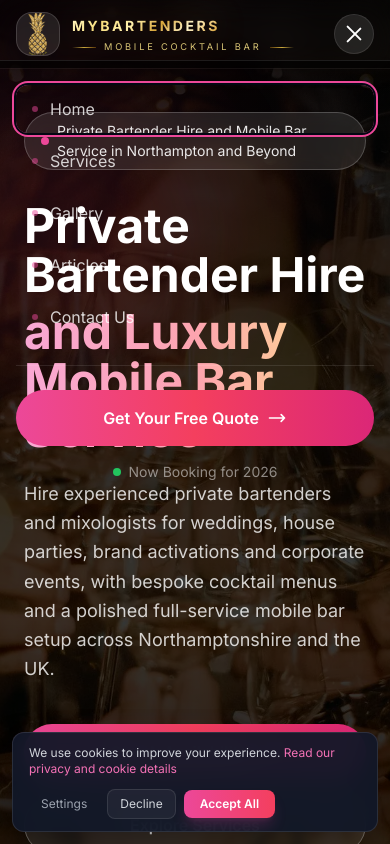
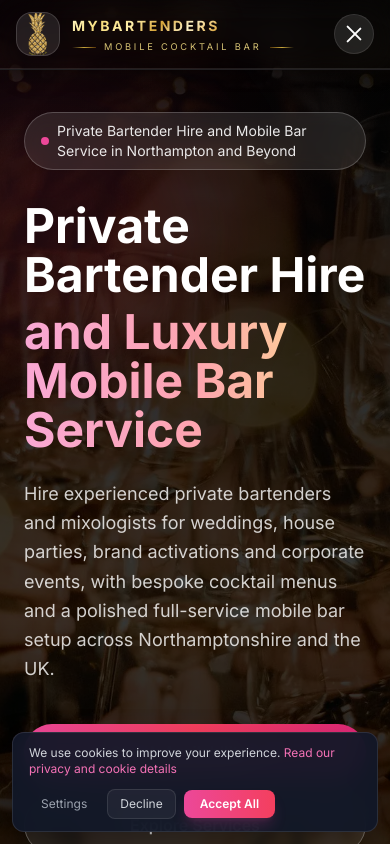
Before and after one commit to amora92/tailwind_mybartenders, a Next.js app: page / in a window 390 px wide. Both pictures are taken after a click on the button "Open menu". Shown: the top 844 px of the page. Built offline with nearby package versions, Linux system fonts and the light colour scheme.

Commit message:
navbar mobile
navbar mobile

```diff
--- a/components/MobileNav.tsx
+++ b/components/MobileNav.tsx
@@ -2,15 +2,59 @@
 
 import { useEffect, useRef, useState } from 'react'
 import Link from 'next/link'
+import { usePathname } from 'next/navigation'
 import { NAV_LINKS } from '@/constants'
 import { getBookingYear } from '@/constants/siteConfig'
 
 const MOBILE_MENU_ID = 'mobile-menu'
+const DESKTOP_BREAKPOINT = '(min-width: 1024px)'
 
 export default function MobileNav () {
   const [isMenuOpen, setIsMenuOpen] = useState(false)
+  const [navOffset, setNavOffset] = useState(72)
   const menuRef = useRef<HTMLDivElement>(null)
   const menuButtonRef = useRef<HTMLButtonElement>(null)
+  const pathname = usePathname()
+
+  useEffect(() => {
+    setIsMenuOpen(false)
+  }, [pathname])
+
+  useEffect(() => {
+    if (typeof window === 'undefined') return
+
+    const navbar = document.querySelector<HTMLElement>('[data-site-navbar="true"]')
+    if (!navbar) return
+
+    const updateOffset = () => {
+      setNavOffset(Math.max(64, Math.ceil(navbar.getBoundingClientRect().height)))
+    }
+
+    updateOffset()
+
+    const mediaQuery = window.matchMedia(DESKTOP_BREAKPOINT)
+    const handleDesktopChange = (event: MediaQueryListEvent) => {
+      if (event.matches) {
+        setIsMenuOpen(false)
+      }
+      updateOffset()
+    }
+
+    mediaQuery.addEventListener('change', handleDesktopChange)
+    window.addEventListener('resize', updateOffset, { passive: true })
+
+    let resizeObserver: ResizeObserver | null = null
+    if ('ResizeObserver' in window) {
+      resizeObserver = new ResizeObserver(updateOffset)
+      resizeObserver.observe(navbar)
+    }
+
+    return () => {
+      mediaQuery.removeEventListener('change', handleDesktopChange)
+      window.removeEventListener('resize', updateOffset)
+      resizeObserver?.disconnect()
+    }
+  }, [])
 
   useEffect(() => {
     const handleEscape = (event: KeyboardEvent) => {
@@ -27,7 +71,7 @@ export default function MobileNav () {
   useEffect(() => {
     if (!isMenuOpen) return
 
-    const handleClickOutside = (event: MouseEvent) => {
+    const handleClickOutside = (event: PointerEvent) => {
       const target = event.target as Node
       if (
         menuRef.current &&
@@ -39,8 +83,8 @@ export default function MobileNav () {
       }
     }
 
-    document.addEventListener('mousedown', handleClickOutside)
-    return () => document.removeEventListener('mousedown', handleClickOutside)
+    document.addEventListener('pointerdown', handleClickOutside)
+    return () => document.removeEventListener('pointerdown', handleClickOutside)
   }, [isMenuOpen])
 
   useEffect(() => {
@@ -72,9 +116,11 @@ export default function MobileNav () {
 
   useEffect(() => {
     document.body.style.overflow = isMenuOpen ? 'hidden' : ''
+    document.body.style.touchAction = isMenuOpen ? 'none' : ''
 
     return () => {
       document.body.style.overflow = ''
+      document.body.style.touchAction = ''
     }
   }, [isMenuOpen])
 
@@ -109,10 +155,10 @@ export default function MobileNav () {
       </button>
 
       <div
-        className={`fixed inset-0 bg-black/60 backdrop-blur-sm transition-opacity duration-300 lg:hidden ${
+        className={`fixed inset-x-0 bottom-0 bg-black/72 backdrop-blur-sm transition-opacity duration-300 lg:hidden ${
           isMenuOpen ? 'opacity-100' : 'pointer-events-none opacity-0'
         }`}
-        style={{ top: '60px' }}
+        style={{ top: `${navOffset}px` }}
         onClick={() => setIsMenuOpen(false)}
         aria-hidden='true'
       />
@@ -120,34 +166,78 @@ export default function MobileNav () {
       <div
         ref={menuRef}
         id={MOBILE_MENU_ID}
-        className={`fixed left-0 right-0 top-[60px] max-h-[calc(100vh-60px)] overflow-y-auto border-t border-white/10 bg-gray-950/98 transition-all duration-300 lg:hidden ${
+        role='dialog'
+        aria-modal='true'
+        aria-label='Mobile navigation menu'
+        className={`fixed inset-x-0 bottom-0 overflow-y-auto overscroll-contain border-t border-white/10 bg-[#070507] shadow-[0_-20px_40px_rgba(0,0,0,0.45)] transition-all duration-300 lg:hidden ${
           isMenuOpen
             ? 'translate-y-0 opacity-100'
-            : 'pointer-events-none -translate-y-4 opacity-0'
+            : 'pointer-events-none translate-y-6 opacity-0'
         }`}
-        aria-label='Mobile navigation'
+        style={{
+          top: `${navOffset}px`,
+          maxHeight: `calc(100dvh - ${navOffset}px)`
+        }}
       >
-        <nav className='container mx-auto px-4 py-6'>
-          <ul className='space-y-1'>
+        <nav className='mx-auto flex min-h-full w-full max-w-lg flex-col px-4 pb-[calc(env(safe-area-inset-bottom)+2rem)] pt-4'>
+          <div className='mb-4 flex items-center justify-between border-b border-white/10 pb-4'>
+            <div>
+              <p className='text-xs font-semibold uppercase tracking-[0.32em] text-amber-200/70'>
+                Mobile Cocktail Bar
+              </p>
+              <p className='mt-1 text-sm text-white/75'>
+                Private bartender hire, quotes and event info
+              </p>
+            </div>
+            <button
+              type='button'
+              onClick={() => setIsMenuOpen(false)}
+              className='flex h-10 w-10 items-center justify-center rounded-full border border-white/10 bg-white/5 text-white/80 transition-colors hover:bg-white/10 hover:text-white'
+              aria-label='Close mobile navigation'
+            >
+              <svg
+                className='h-5 w-5'
+                fill='none'
+                stroke='currentColor'
+                viewBox='0 0 24 24'
+              >
+                <path
+                  strokeLinecap='round'
+                  strokeLinejoin='round'
+                  strokeWidth={2}
+                  d='M6 18L18 6M6 6l12 12'
+                />
+              </svg>
+            </button>
+          </div>
+
+          <ul className='space-y-2'>
             {NAV_LINKS.map((link, index) => (
               <li key={link.key}>
                 <Link
                   href={link.href}
-                  className='group flex items-center gap-3 rounded-xl px-4 py-3 text-white/80 transition-colors hover:bg-white/5 hover:text-white focus:outline-none focus:ring-2 focus:ring-pink-500 focus:ring-offset-2 focus:ring-offset-gray-950'
+                  className='group flex items-center gap-3 rounded-2xl border border-white/5 bg-white/[0.04] px-4 py-3.5 text-white/85 transition-all hover:border-pink-500/30 hover:bg-white/[0.08] hover:text-white focus:outline-none focus:ring-2 focus:ring-pink-500 focus:ring-offset-2 focus:ring-offset-gray-950'
                   onClick={() => setIsMenuOpen(false)}
                   style={{ animationDelay: `${index * 50}ms` }}
                 >
-                  <span className='h-1.5 w-1.5 rounded-full bg-pink-500/50 transition-colors group-hover:bg-pink-500' />
-                  <span className='font-medium'>{link.label}</span>
+                  <span className='h-2 w-2 rounded-full bg-pink-500/70 transition-colors group-hover:bg-pink-400' />
+                  <span className='text-base font-medium'>{link.label}</span>
                 </Link>
               </li>
             ))}
           </ul>
 
-          <div className='mt-6 border-t border-white/10 pt-6'>
+          <div className='mt-6 rounded-[1.6rem] border border-white/10 bg-white/[0.04] p-4'>
+            <div className='mb-4 flex items-center gap-2 text-sm text-white/70'>
+              <span className='relative flex h-2 w-2'>
+                <span className='relative inline-flex h-2 w-2 rounded-full bg-green-500' />
+              </span>
+              <span>Now Booking for {getBookingYear()}</span>
+            </div>
+
             <Link
               href='/contact_us'
-              className='flex w-full items-center justify-center gap-2 rounded-full bg-gradient-to-r from-pink-500 via-rose-500 to-pink-600 px-6 py-4 font-semibold text-white'
+              className='flex w-full items-center justify-center gap-2 rounded-full bg-gradient-to-r from-pink-500 via-rose-500 to-pink-600 px-6 py-4 text-base font-semibold text-white shadow-lg shadow-pink-500/20'
               onClick={() => setIsMenuOpen(false)}
             >
               Get Your Free Quote
@@ -166,11 +256,8 @@ export default function MobileNav () {
               </svg>
             </Link>
 
-            <div className='mt-4 flex items-center justify-center gap-2 text-sm text-white/50'>
-              <span className='relative flex h-2 w-2'>
-                <span className='relative inline-flex h-2 w-2 rounded-full bg-green-500' />
-              </span>
-              <span>Now Booking for {getBookingYear()}</span>
+            <div className='mt-4 rounded-2xl border border-white/10 bg-black/30 px-4 py-3 text-sm text-white/60'>
+              Tap any page above or use the quote button to jump straight into booking.
             </div>
           </div>
         </nav>
--- a/components/Navbar.tsx
+++ b/components/Navbar.tsx
@@ -10,7 +10,8 @@ const linkClassName =
 export default function Navbar () {
   return (
     <nav
-      className='fixed left-0 right-0 top-0 z-50 border-b border-white/5 bg-gray-950/78 py-3 shadow-lg shadow-black/10 backdrop-blur-lg supports-[backdrop-filter]:bg-gray-950/58'
+      data-site-navbar='true'
+      className='fixed left-0 right-0 top-0 z-[10000] border-b border-white/10 bg-gray-950/96 py-3 shadow-lg shadow-black/20 backdrop-blur-lg supports-[backdrop-filter]:bg-gray-950/82'
       role='navigation'
       aria-label='Main navigation'
     >
```
Also changed, not shown: mobile-check.png (added).
